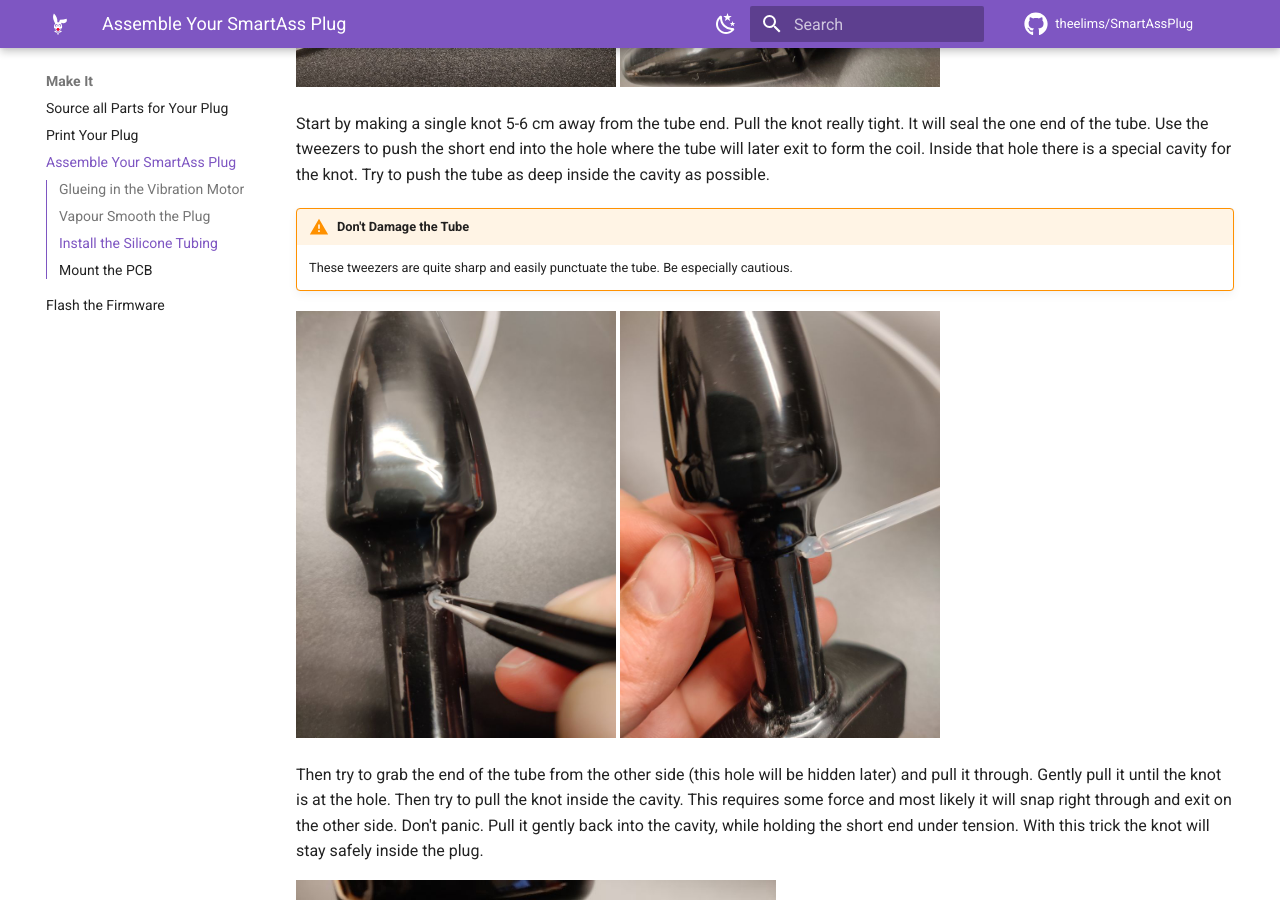
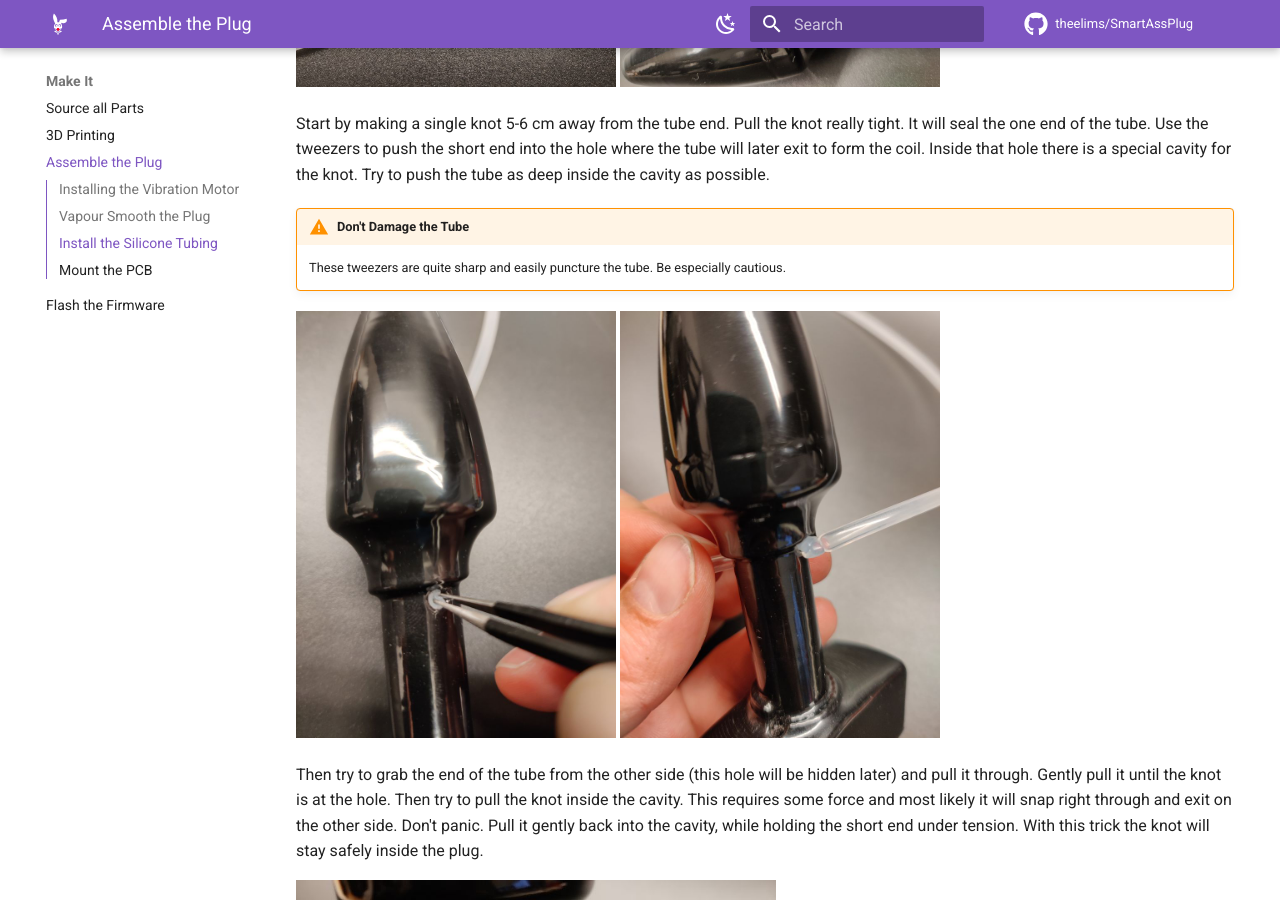
Before and after one commit to theelims/SmartAssPlug, an MkDocs documentation site: the page built from docs/assembly.md, in a window 1280 px wide and 900 px high, scrolled down 7189 px. Built offline with MkDocs 1.6.1 and Material for MkDocs 9.7.7, drawn with Linux system fonts in a browser that asks for light colours; comment, search, counter and statistics services are not loaded; some of the changed text lies outside the part shown.

Commit message:
Some spelling

```diff
--- a/docs/assembly.md
+++ b/docs/assembly.md
@@ -1,10 +1,10 @@
-# Assemble Your SmartAss Plug
+# Assemble the Plug
 
 ![SmartAss Plug Assembly](img/SmartAssExplode.jpg){ width="480" }
 
 Assembly of a SmartAss Plug is not difficult. But take your time and do the steps with care to achieve the optimal result.
 
-## Glueing in the Vibration Motor
+## Installing the Vibration Motor
 
 !!! info "This chapter does not apply for the SmartAss Plug XS"
 
@@ -94,7 +94,7 @@ Start by making a single knot 5-6 cm away from the tube end. Pull the knot reall
 
 !!! warning "Don't Damage the Tube"
 
-    These tweezers are quite sharp and easily punctuate the tube. Be especially cautious.
+    These tweezers are quite sharp and easily puncture the tube. Be especially cautious.
 
 <div style=flex>
 <img src="../img/TubeInstall02.jpg" style="width:320px">
--- a/docs/printing.md
+++ b/docs/printing.md
@@ -1,4 +1,4 @@
-# Print Your Plug
+# 3D Printing
 
 ## Recommended Filaments
 
--- a/docs/sourcing.md
+++ b/docs/sourcing.md
@@ -1,4 +1,4 @@
-# Source all Parts for Your Plug
+# Source all Parts
 
 As you can't buy the plug off the shelf making it is up to you. This might be daunting at first, but if you already own a 3D printer you figured out the hard part already. But even if you don't own a printer yourself there are numerous service providers out happily accepting your money. Same goes for the electronics. You can practice SMD assembly and order the board from your preferred PCB house. Or you can throw money at the problem and get ready made and assembled boards from several sources in China.
 
```
Also changed, not shown: docs/flashfirmware.md (+0 -4 lines).
